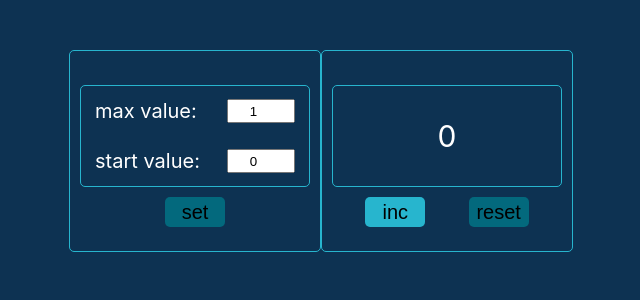
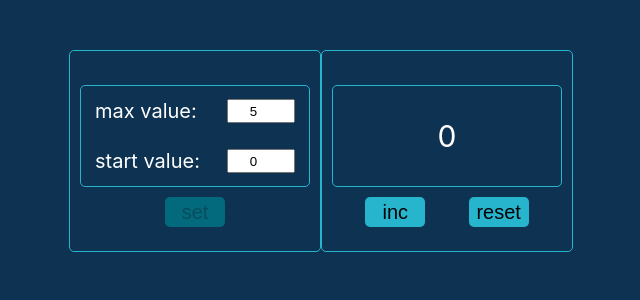
Before and after one commit to Allochka11/counter1, a React (Create React App) app: page / in a window 1280 px wide. Shown: the top 300 px of the page, without its empty margins (319-959 px from the left). Built offline with nearby package versions, Linux system fonts and the light colour scheme.

Commit message:
refactoring code, adding to localstorage on Set button

```diff
--- a/src/App.css
+++ b/src/App.css
@@ -38,7 +38,7 @@ body {
   font-size: 20px;
 }
 
-.soreColorMax {
+.valueColorMax {
   color: #d11b1b;
   font-size: 30px;
 }
--- a/src/App.tsx
+++ b/src/App.tsx
@@ -5,104 +5,159 @@ import {Button} from "./components/Button";
 import {CounterValue} from "./components/CounterValue";
 
 function App() {
-    const [value, setValue] = useState<number>(0);
+    const [counterValue, setCounterValue] = useState<number>(0);
     const [startValue, setStartValue] = useState<number>(0);
-    const [maxValue, setMaxValue] = useState<number>(1);
+    const [maxValue, setMaxValue] = useState<number>(5);
     const [error, setError] = useState<string | null>(null);
-    const [message, setMessage] = useState<string | null>(null)
+    const [message, setMessage] = useState<string | null>(null);
+
+    // по загрузке
+    useEffect(() => {
+        console.log(1)
+        // setMessage(null);
+        // setError(null);
+
+        if (startValue) {
+            setCounterValue(startValue)
+        } else {
+            let valueAsString = localStorage.getItem('startValue');
+            let valueMaxAsString = localStorage.getItem('maxValue');
+            if (valueAsString && valueMaxAsString) {
+                let newValue = JSON.parse(valueAsString)
+                let newMaxValue = JSON.parse(valueMaxAsString)
+                setCounterValue(newValue)
+                setMaxValue(newMaxValue)
+                setStartValue(newValue)
+            }
+        }
+    }, []);
 
 
-    useEffect(() => {
-        if (startValue) {
-            setValue(startValue)
-        } else {
-            let valueAsString = localStorage.getItem('counterValue');
-            if (valueAsString) {
-                let newValue = JSON.parse(valueAsString)
-                setValue(newValue)
-            }
-        }
-    }, []); // по загрузке
-    useEffect(() => {
-        localStorage.setItem('counterValue', JSON.stringify(startValue))
-
-    }, [value]);//при изменении value
-
     const addValueHandler = () => {
-        if (value >= maxValue) return
-        setValue(value + 1);
+        if (counterValue >= maxValue) return;
+        setCounterValue(counterValue + 1);
     }
 
     const resetValueHandler = () => {
-        setValue(startValue)
+        setCounterValue(startValue);
+        localStorage.removeItem('maxValue');
     }
 
+    // const validate = () => {
+        // setMessage("enter values and press 'set'");
+        // setError(null);
+
+        // const isError =
+        //     startValue < 0 ||
+        //     startValue >= maxValue ||
+        //     maxValue <= startValue;
+        //
+        // if (isError) {
+        //     setMessage(null);
+        //     setError('Incorrect value');
+        // }
+    // }
+
     const addMaxValue = (value: number) => {
-        setMessage(null)
+        validate();
+        setMaxValue(value);
 
-        if (value >= startValue) {
-            localStorage.setItem('maxValue', JSON.stringify(value))//string
-            setMessage("enter values and press 'set'")
-            setMaxValue(value)//добавили стартовое значение
+
+        if(value <= startValue ) {
+            setMessage(null);
+            setError("Error!!!")
+        }
+
+        if(value > startValue) {
+            setMessage("enter values and press 'set'");
             setError(null)
-        } else {
-            setError('Incorrect value')
+        }
+
+        // setMaxValue(value);
+
+        // setMaxValue(value); //добавили стартовое значение
+        // validate();
+        //
+        // // Сделать проверку если валид - добавляем в сторейдж
+        // if (value > startValue) {
+        //     localStorage.setItem('maxValue', JSON.stringify(value))//string
+        // }
+    }
+
+    const addStartValue = (value: number) => {
+        // validate();
+        setStartValue(value)
+
+
+        if(value === maxValue || value < 0 ) {
+            setMessage(null);
+            setError('Error');
+
+        }
+        if(value >= 0 ) {
+           setMessage("enter values and press 'set'");
+           setError(null)
+        }
+
+
+        // validate();
+        //
+        // setValue(value);
+        // // Сделать проверку если валид - добавляем в сторейдж
+        // if (value < maxValue && value >= 0) {
+        //     localStorage.setItem('startValue', JSON.stringify(value));
+        // }
+    }
+
+    const onClickSetStartAndMaxValue = () => {
+
+        if(counterValue === maxValue) return
+        if (!error) {
+            setCounterValue(startValue);
+            setMessage(null);
+            localStorage.setItem('maxValue', JSON.stringify(maxValue));
+            localStorage.setItem('startValue', JSON.stringify(startValue));
         }
     }
 
-    const addStartValue = (value: number) => {
+    const validate = () => {
 
-        localStorage.setItem('startValue', JSON.stringify(value));
-        setStartValue(value)
-        setMessage("enter values and press 'set'")
-        setValue(value)
+        setMessage("enter values and press 'set'");
+        setError(null);
+
+        const isError = startValue < 0 ||
+            maxValue <= startValue||
+            startValue >= maxValue||
+            error;
 
 
-    }
-    useEffect(() => {
-        if (startValue < 0) {
-            setMessage(null)
-            setError('Incorrect value')
-        } else if (startValue >= maxValue) {
-            setMessage(null)
-            setError('Incorrect value')
-        } else if (maxValue <= startValue) {
-            setMessage(null)
-            setError('Incorrect value')
-        } else {
-            setError(null)
+        if(isError){
+
+            setMessage(null);
+            setError('Incorrect value');
         }
 
-    }, [startValue, maxValue])
-
-    const onClickSetStartAndMaxValue = () => {
-        if(value === maxValue) return
-        if (!error) {
-            setValue(startValue)
-            setMessage(null)
-        }
     }
-
 
     return (
         <div className="App">
             <div className={'counter'}>
                 <CounterValue
+                    counterValue={counterValue}
                     addMaxValue={addMaxValue}
                     addStartValue={addStartValue}
                     startValue={startValue}
                     maxValue={maxValue}
                     message={message}
                     error={error}
-                    value={value}
                     onClickSetStartAndMaxValue={onClickSetStartAndMaxValue}
                 />
             </div>
             <div className={'counter'}>
                 <Counter
+                    counterValue={counterValue}
                     error={error}
                     message={message}
-                    value={value}
                     addValueHandler={addValueHandler}
                     resetValueHandler={resetValueHandler}
                     startValue={startValue}
--- a/src/components/Button.tsx
+++ b/src/components/Button.tsx
@@ -14,6 +14,9 @@ export const Button = (props: ButtonType) => {
     }
 
     return (
-        <button onClick={onClickButton}  className={props.disabled ? 'disabledButton' : 'button'}>{props.name}</button>
+        <button onClick={onClickButton}
+                className={props.disabled ? 'disabledButton' : 'button'}
+                disabled={props.disabled}
+        >{props.name}</button>
     );
 };
--- a/src/components/Counter.tsx
+++ b/src/components/Counter.tsx
@@ -3,9 +3,9 @@ import {Button} from "./Button";
 import '../App.css'
 
 type CounterType = {
+    counterValue: number
     error: string | null
     message: string | null
-    value: number
     startValue: number
     maxValue: number
     addValueHandler: () => void
@@ -14,29 +14,42 @@ type CounterType = {
 
 export const Counter = (props: CounterType) => {
 
-    const color =
-        props.startValue === props.maxValue
-    || props.error
-    || props.startValue === props.maxValue
-    || props.startValue < 0
-    ||props.maxValue === props.value ? 'soreColorMax' : '';
+    const isError = (props.startValue < 0
+        || props.counterValue === props.maxValue
+        || props.maxValue < props.startValue
+        || props.error);
+    const isMaxCounter = props.maxValue === props.counterValue;
 
+    const color = isMaxCounter ? 'valueColorMax' : '';
 
     const onClickIncHandler = () => {
         props.addValueHandler();
     }
-    const messageVsError = props.message ? props.message : props.error;
-    const disabled= props.startValue < 0 || props.startValue > props.maxValue
 
+    const message = props.error ? props.error : props.message;
+    const disabled = props.startValue < 0 || props.startValue > props.maxValue || props.startValue === props.maxValue;
+
+    const disabledInc = disabled ||
+        props.counterValue === props.maxValue ||
+        !!props.message ||
+        props.startValue === props.maxValue;
+
+    console.log(props.message,'message');
+    console.log(props.error, 'error');
+    const disabledReset = !!props.message || disabled;
 
     return (
         <div>
-            <div className={`scoreboard ` + color }>{messageVsError ? messageVsError : props.value}</div>
+            <div className={`scoreboard ` + `${color}`}>{message ? message : props.counterValue}</div>
+            <div>{props.error}</div>
 
             <div className={'buttons'}>
-                <Button name={'inc'} callback={onClickIncHandler}
-                        disabled={props.value === props.maxValue || !!props.message || disabled}/>
-                <Button name={'reset'} callback={props.resetValueHandler} disabled={props.value === props.startValue || disabled} />
+                <Button name={'inc'}
+                        callback={onClickIncHandler}
+                        disabled={disabledInc}/>
+                <Button name={'reset'}
+                        callback={props.resetValueHandler}
+                        disabled={disabledReset}/>
             </div>
         </div>
 
--- a/src/components/CounterValue.tsx
+++ b/src/components/CounterValue.tsx
@@ -1,4 +1,4 @@
-import React, {ChangeEvent, useEffect} from "react";
+import React, {ChangeEvent, useState} from "react";
 import {Button} from "./Button";
 
 
@@ -7,60 +7,54 @@ type CounterValueType = {
     addStartValue: (value: number) => void
     startValue: number
     maxValue: number
-    message:string|null
+    message: string | null
     error: string | null
-    value: number
+    counterValue: number
     onClickSetStartAndMaxValue: () => void
 }
 
 export const CounterValue = (props: CounterValueType) => {
-
-    useEffect(() => {
-        let startValueAsString = localStorage.getItem('startValue');
-        if (startValueAsString) {
-            let newValue = JSON.parse(startValueAsString)
-            props.addStartValue(newValue)//добавили стартовое значение
-        }
-
-        let maxValueAsString = localStorage.getItem('maxValue');
-        if (maxValueAsString) {
-            let newValue = JSON.parse(maxValueAsString)
-            props.addMaxValue(newValue)//добавили стартовое значение
-        }
-    }, []);
-
+    const [disabledSet, setDisabledSet] = useState(true)
 
     const onChangeMaxHandler = (e: ChangeEvent<HTMLInputElement>) => {
-        props.addMaxValue(Number(e.currentTarget.value))
+        props.addMaxValue(Number(e.currentTarget.value));
+        setDisabledSet(false);
     }
+
     const onChangeStartHandler = (e: ChangeEvent<HTMLInputElement>) => {
-        props.addStartValue(Number(e.currentTarget.value))
+        props.addStartValue(Number(e.currentTarget.value));
+        setDisabledSet(false);
     }
 
     const setStartAndMaxValueHandler = () => {
         props.onClickSetStartAndMaxValue();
+        setDisabledSet(true)
     }
 
-    const startRed = props.startValue < 0 && `error`;
-    const red = props.maxValue === props.startValue
-    || props.maxValue < props.startValue ? `error` : null
+    const isError = props.startValue < 0 ||
+        props.maxValue === props.startValue ||
+        props.maxValue < props.startValue
+        ? `error` : '';
 
-    const disabled = props.maxValue === props.value || !props.message
+    const disabled = props.startValue < 0 ||
+        !!isError ||
+        disabledSet;
+
 
     return (
         <div>
             <div className={`scoreboard_value`}>
-                <div className={`scoreboard__inside ` + red}>
+                <div className={`scoreboard__inside `}>
                     <div>max value:</div>
                     <input type="number" value={props.maxValue} onChange={onChangeMaxHandler}/>
                 </div>
-                <div className={`scoreboard__inside ${red ? red : startRed}`}>
+                <div className={`scoreboard__inside`}>
                     <div>start value:</div>
                     <input type="number" value={props.startValue} onChange={onChangeStartHandler}/>
                 </div>
             </div>
             <div className={'buttons'}>
-                <Button name={'set'} callback={setStartAndMaxValueHandler} disabled={!!red || !!startRed || disabled}/>
+                <Button name={'set'} callback={setStartAndMaxValueHandler} disabled={disabled}/>
             </div>
 
         </div>
```
